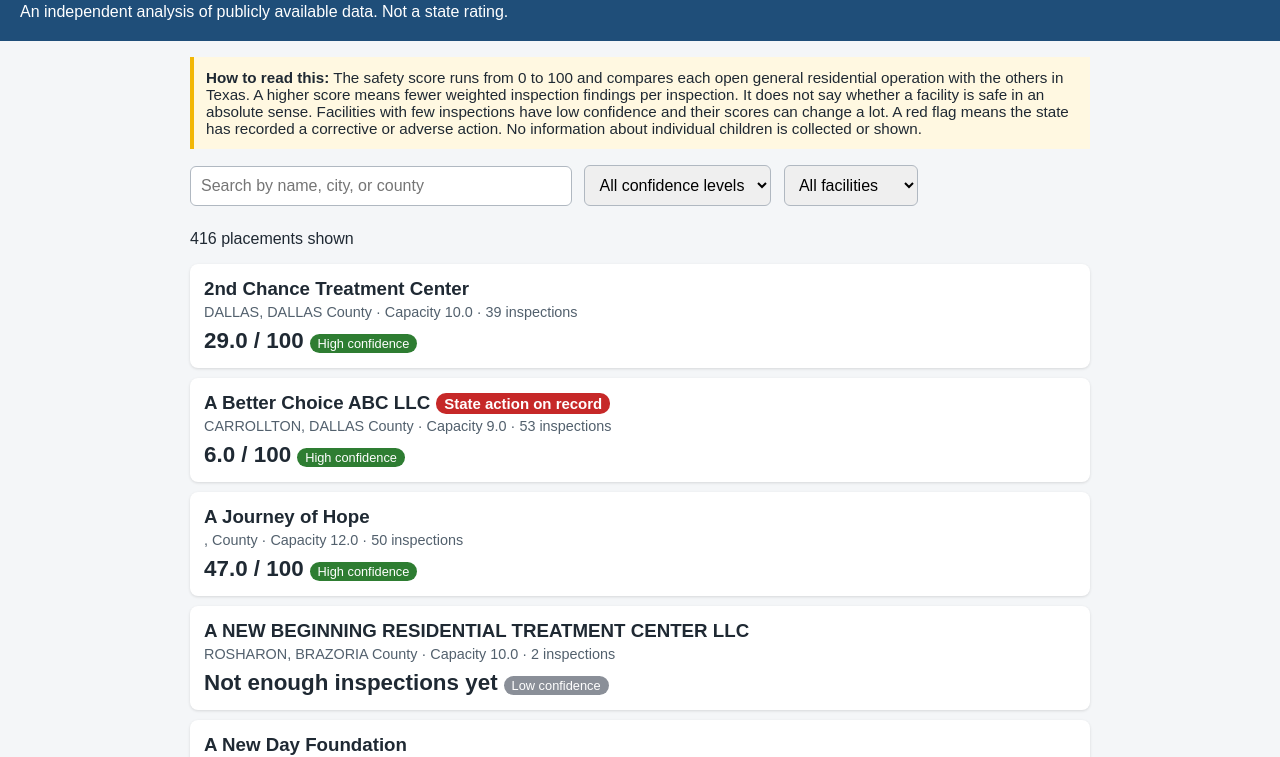
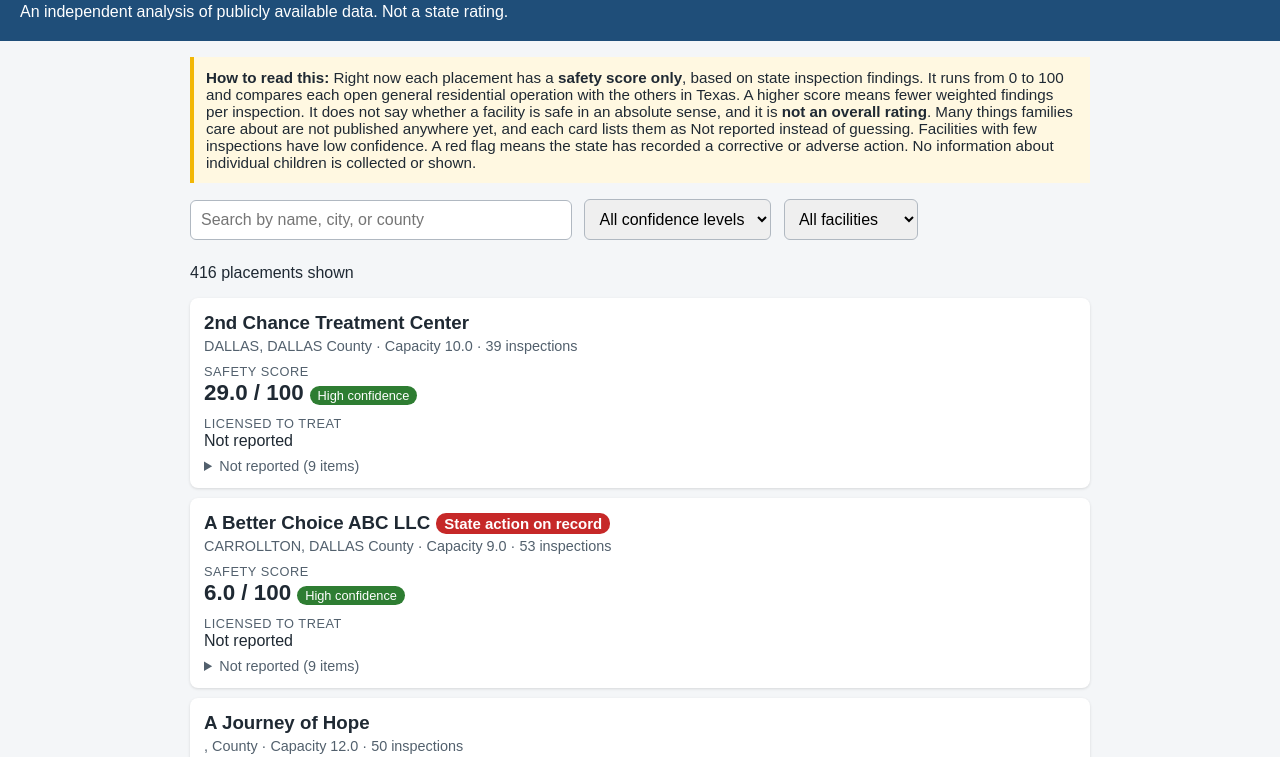
Before and after one commit to LightOfIttarius/texasfosterplacements-, a plain HTML site: page index.html in a window 1280 px wide. Shown: the part 51-808 px from the top of the page. Drawn offline with Linux system fonts and the light colour scheme.

Commit message:
Update index.html

```diff
--- a/index.html
+++ b/index.html
@@ -15,12 +15,18 @@
   .card { background: white; border-radius: 8px; padding: 14px; margin-bottom: 10px; box-shadow: 0 1px 3px rgba(0,0,0,0.12); }
   .card h3 { margin: 0 0 4px 0; }
   .meta { color: #52606d; font-size: 0.9em; margin-bottom: 8px; }
+  .label { font-size: 0.8em; color: #52606d; text-transform: uppercase; letter-spacing: 0.04em; }
   .score { font-size: 1.4em; font-weight: bold; }
   .badge { display: inline-block; padding: 2px 8px; border-radius: 10px; font-size: 0.8em; margin-left: 6px; color: white; }
   .High { background: #2e7d32; }
   .Medium { background: #ed8b00; }
   .Low { background: #8a8f98; }
   .flag { background: #c62828; }
+  .tags { margin-top: 8px; }
+  .tag { display: inline-block; background: #e3edf7; color: #1f4e79; padding: 2px 8px; border-radius: 10px; font-size: 0.8em; margin: 0 4px 4px 0; }
+  details { margin-top: 8px; font-size: 0.9em; color: #52606d; }
+  details summary { cursor: pointer; }
+  details ul { margin: 6px 0 0 0; padding-left: 20px; }
   footer { font-size: 0.85em; color: #52606d; padding: 16px; text-align: center; }
 </style>
 </head>
@@ -31,7 +37,7 @@
 </header>
 <main>
   <div class="notice">
-    <strong>How to read this:</strong> The safety score runs from 0 to 100 and compares each open general residential operation with the others in Texas. A higher score means fewer weighted inspection findings per inspection. It does not say whether a facility is safe in an absolute sense. Facilities with few inspections have low confidence and their scores can change a lot. A red flag means the state has recorded a corrective or adverse action. No information about individual children is collected or shown.
+    <strong>How to read this:</strong> Right now each placement has a <strong>safety score only</strong>, based on state inspection findings. It runs from 0 to 100 and compares each open general residential operation with the others in Texas. A higher score means fewer weighted findings per inspection. It does not say whether a facility is safe in an absolute sense, and it is <strong>not an overall rating</strong>. Many things families care about are not published anywhere yet, and each card lists them as Not reported instead of guessing. Facilities with few inspections have low confidence. A red flag means the state has recorded a corrective or adverse action. No information about individual children is collected or shown.
   </div>
 
   <input id="search" type="text" placeholder="Search by name, city, or county">
@@ -50,11 +56,23 @@
   <div id="list">Loading...</div>
 </main>
 <footer>
-  Source: Texas HHSC Child Care Licensing open data. Scores are calculated from inspection findings per inspection. Not reported categories, such as staffing ratios and discipline practices, are not included in the score yet.
+  Source: Texas HHSC Child Care Licensing open data. The safety score is calculated from weighted inspection findings per inspection. Service tags show what a facility is licensed to offer, not how well it does it.
 </footer>
 
 <script>
 let rows = [];
+
+const NOT_REPORTED = [
+  "Staff-to-child ratio",
+  "Staff turnover",
+  "Discipline and restraint practices",
+  "Dietary information",
+  "Education program quality",
+  "Therapy actually provided",
+  "Extracurricular activities",
+  "Community involvement",
+  "Building and environment safety"
+];
 
 function parseCSV(text) {
   const out = [];
@@ -77,7 +95,11 @@ function parseCSV(text) {
 }
 
 function escapeHTML(s) {
-  return String(s).replace(/[&<>"']/g, c => ({'&':'&amp;','<':'&lt;','>':'&gt;','"':'&quot;',"'":'&#39;'}[c]));
+  return String(s == null ? "" : s).replace(/[&<>"']/g, c => ({'&':'&amp;','<':'&lt;','>':'&gt;','"':'&quot;',"'":'&#39;'}[c]));
+}
+
+function tagsFor(value) {
+  return (value || "").split(",").map(s => s.trim()).filter(Boolean);
 }
 
 function render() {
@@ -95,12 +117,28 @@ function render() {
   document.getElementById("list").innerHTML = shown.map(r => {
     const low = r.confidence === "Low";
     const scoreText = low ? "Not enough inspections yet" : r.safety_score + " / 100";
+    const programs = tagsFor(r.PROGRAMMATIC_SERVICES);
+    const treatment = tagsFor(r.TREATMENT_SERVICES);
+    let tagHTML = "";
+    if (programs.length) {
+      tagHTML += '<div><span class="label">Licensed services</span><br>' + programs.map(t => '<span class="tag">' + escapeHTML(t) + '</span>').join("") + '</div>';
+    }
+    if (treatment.length) {
+      tagHTML += '<div><span class="label">Licensed to treat</span><br>' + treatment.map(t => '<span class="tag">' + escapeHTML(t) + '</span>').join("") + '</div>';
+    } else {
+      tagHTML += '<div><span class="label">Licensed to treat</span><br>Not reported</div>';
+    }
     return '<div class="card">' +
       '<h3>' + escapeHTML(r.OPERATION_NAME) +
       (r.flag === "True" ? '<span class="badge flag">State action on record</span>' : '') + '</h3>' +
       '<div class="meta">' + escapeHTML(r.CITY) + ', ' + escapeHTML(r.COUNTY) + ' County &middot; Capacity ' + escapeHTML(r.TOTAL_CAPACITY) + ' &middot; ' + escapeHTML(r.TOTAL_INSPECTIONS) + ' inspections</div>' +
+      '<span class="label">Safety score</span><br>' +
       '<span class="score">' + scoreText + '</span>' +
       '<span class="badge ' + escapeHTML(r.confidence) + '">' + escapeHTML(r.confidence) + ' confidence</span>' +
+      '<div class="tags">' + tagHTML + '</div>' +
+      '<details><summary>Not reported (' + NOT_REPORTED.length + ' items)</summary><ul>' +
+      NOT_REPORTED.map(n => '<li>' + escapeHTML(n) + ': Not reported</li>').join("") +
+      '</ul></details>' +
       '</div>';
   }).join("");
 }
```
